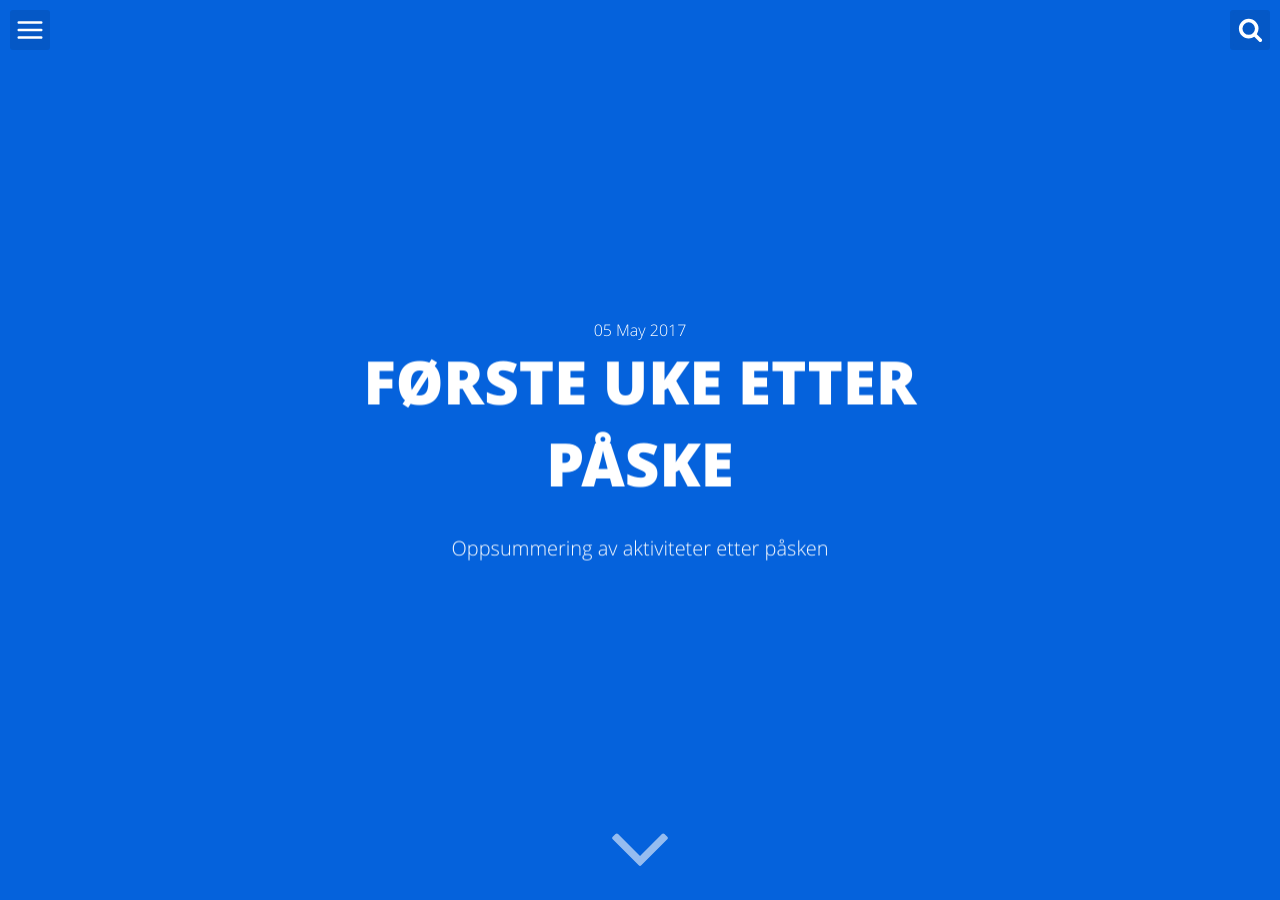
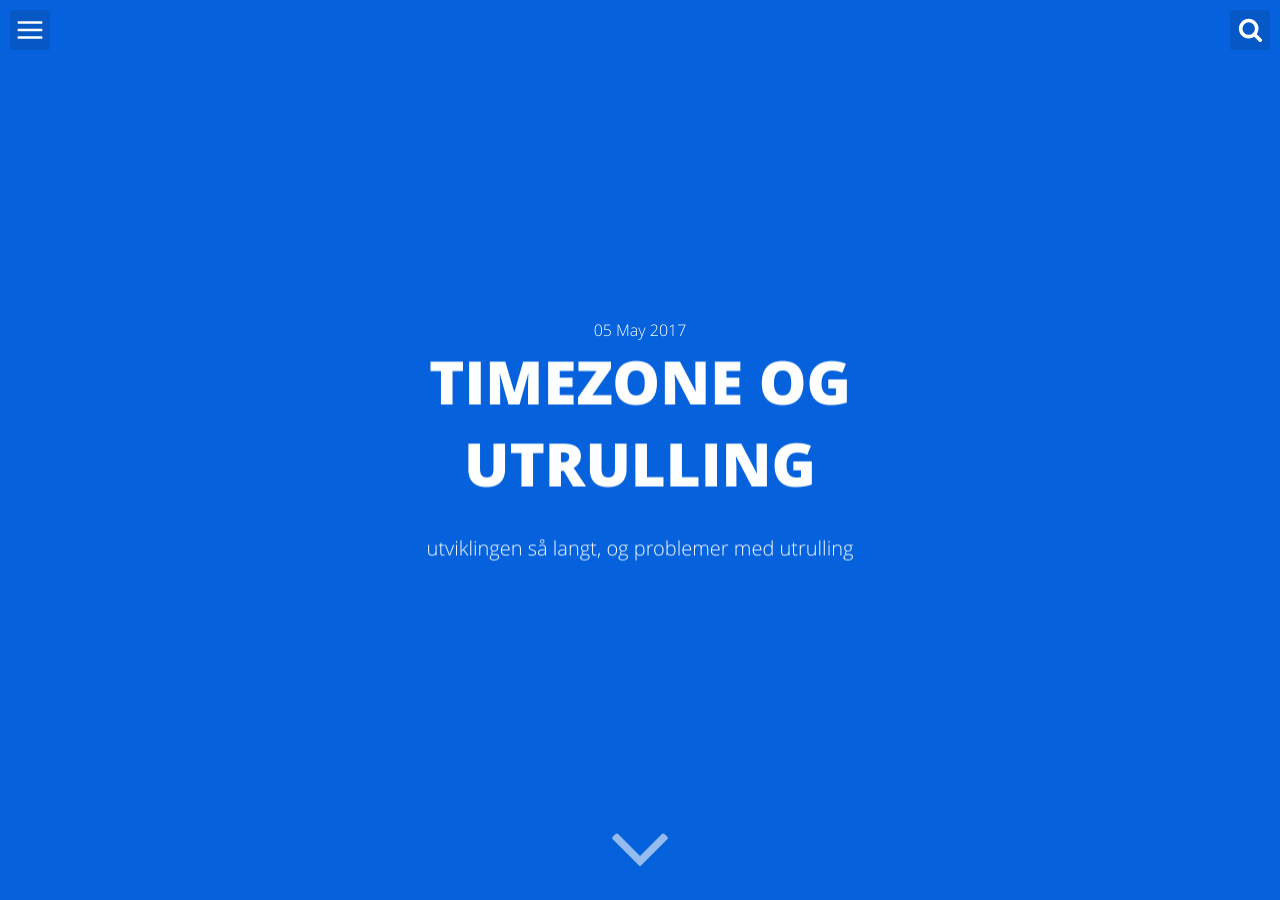
Before and after one commit to Bachelorg20/bachelorg20.github.io, a Jekyll site: the page built from _posts/2017-05-05-some.md, in a window 1280 px wide and 900 px high. Built offline with Jekyll 4.4.1, drawn with Linux system fonts in a browser that asks for light colours; comment, search, counter and statistics services are not loaded.

Commit message:
Update 2017-05-05-some.md

```diff
--- a/_posts/2017-05-05-some.md
+++ b/_posts/2017-05-05-some.md
@@ -1,9 +1,9 @@
 ---
 layout: post
-title: "Første uke etter påske"
+title: "timezone og utrulling"
 date: 2017-05-05 13:30:00
 image: '/assets/img/'
-description: 'Oppsummering av aktiviteter etter påsken'
+description: 'utviklingen så langt, og problemer med utrulling'
 tags:
 - blog
 - bachelor
```
